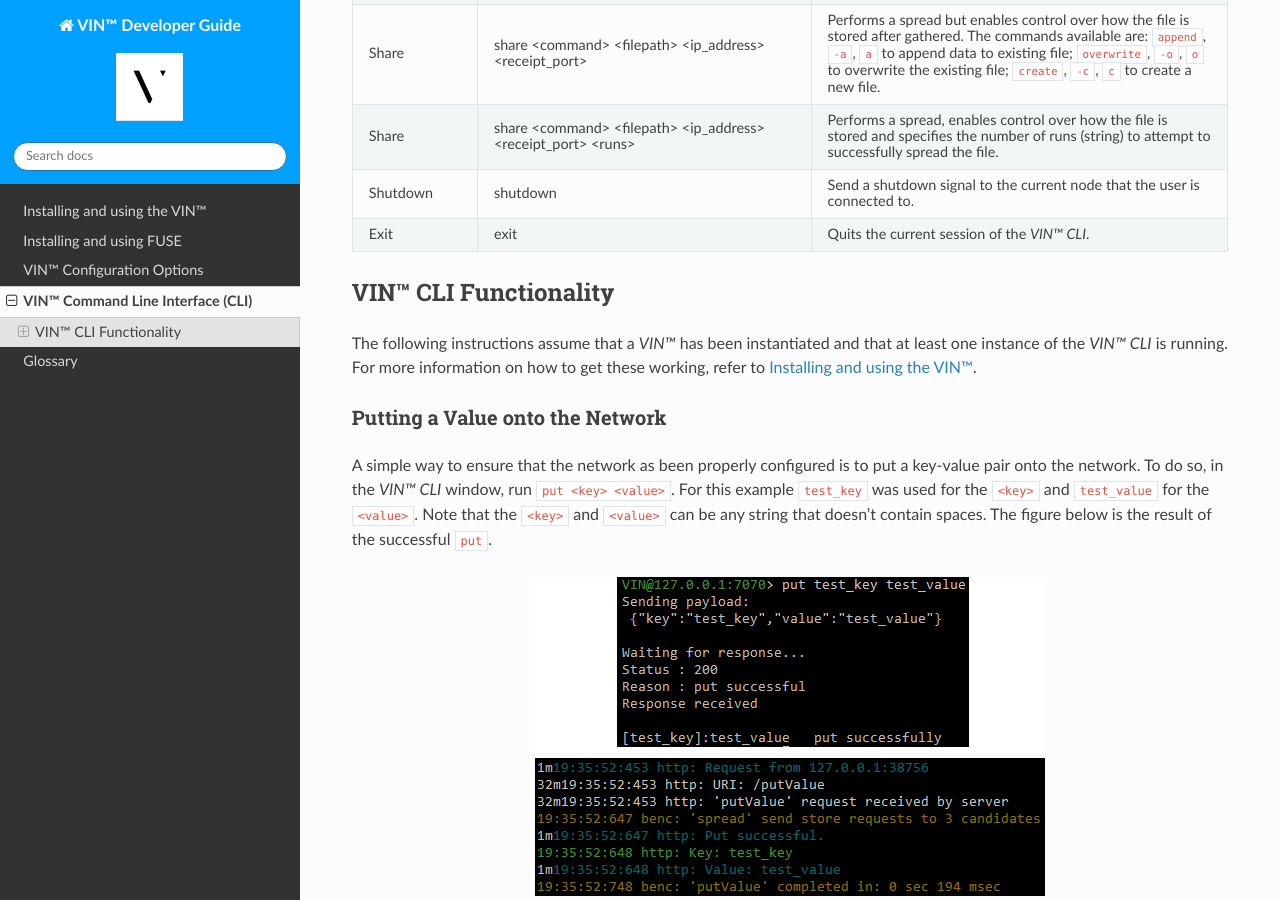
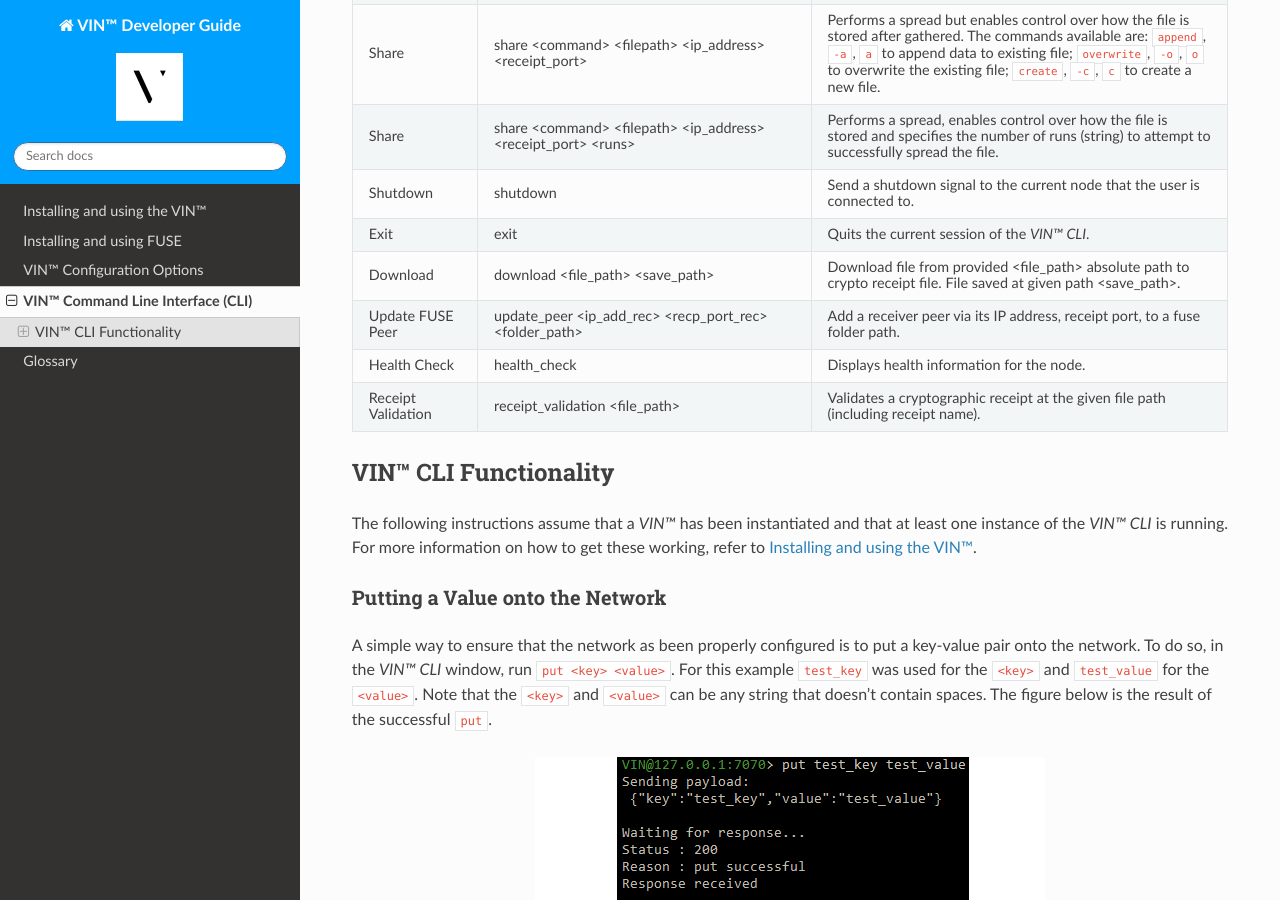
Before and after one commit to Market-Insight-Solutions-LLC/vin-developer-guide, a Sphinx documentation site: the page built from docs/source/vin_cli.rst, in a window 1280 px wide and 900 px high, scrolled down 999 px. Built offline with Sphinx 7.4.7 and the Read the Docs theme 2.0.0, drawn with Linux system fonts in a browser that asks for light colours.

Commit message:
Added extra commands to VIN CLI.

```diff
--- a/docs/source/vin_cli.rst
+++ b/docs/source/vin_cli.rst
@@ -25,7 +25,10 @@ The following table displays a list of commands that are accessible by the *VIN
     Share, share <command> <filepath> <ip_address> <receipt_port> <runs>, "Performs a spread, enables control over how the file is stored and specifies the number of runs (string) to attempt to successfully spread the file."
     Shutdown, shutdown, "Send a shutdown signal to the current node that the user is connected to."
     Exit, exit, "Quits the current session of the *VIN™ CLI*."
-
+    Download, download <file_path> <save_path>, "Download file from provided <file_path> absolute path to crypto receipt file. File saved at given path <save_path>."
+    Update FUSE Peer, update_peer <ip_add_rec> <recp_port_rec> <folder_path>, "Add a receiver peer via its IP address, receipt port, to a fuse folder path."
+    Health Check, health_check, "Displays health information for the node."
+    Receipt Validation, receipt_validation <file_path>, "Validates a cryptographic receipt at the given file path (including receipt name)."
 
 .. _vincli-func:
 
```
